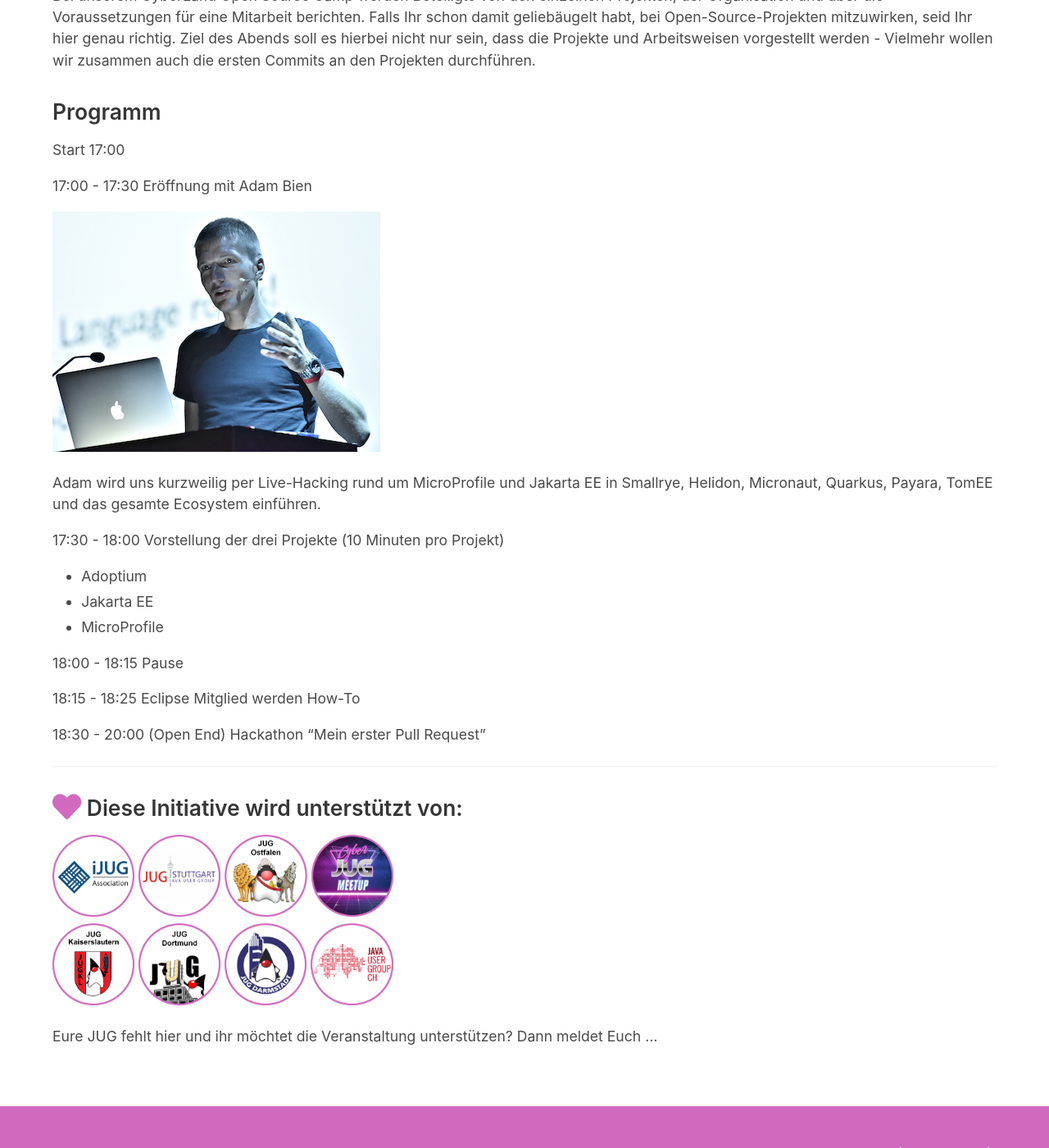
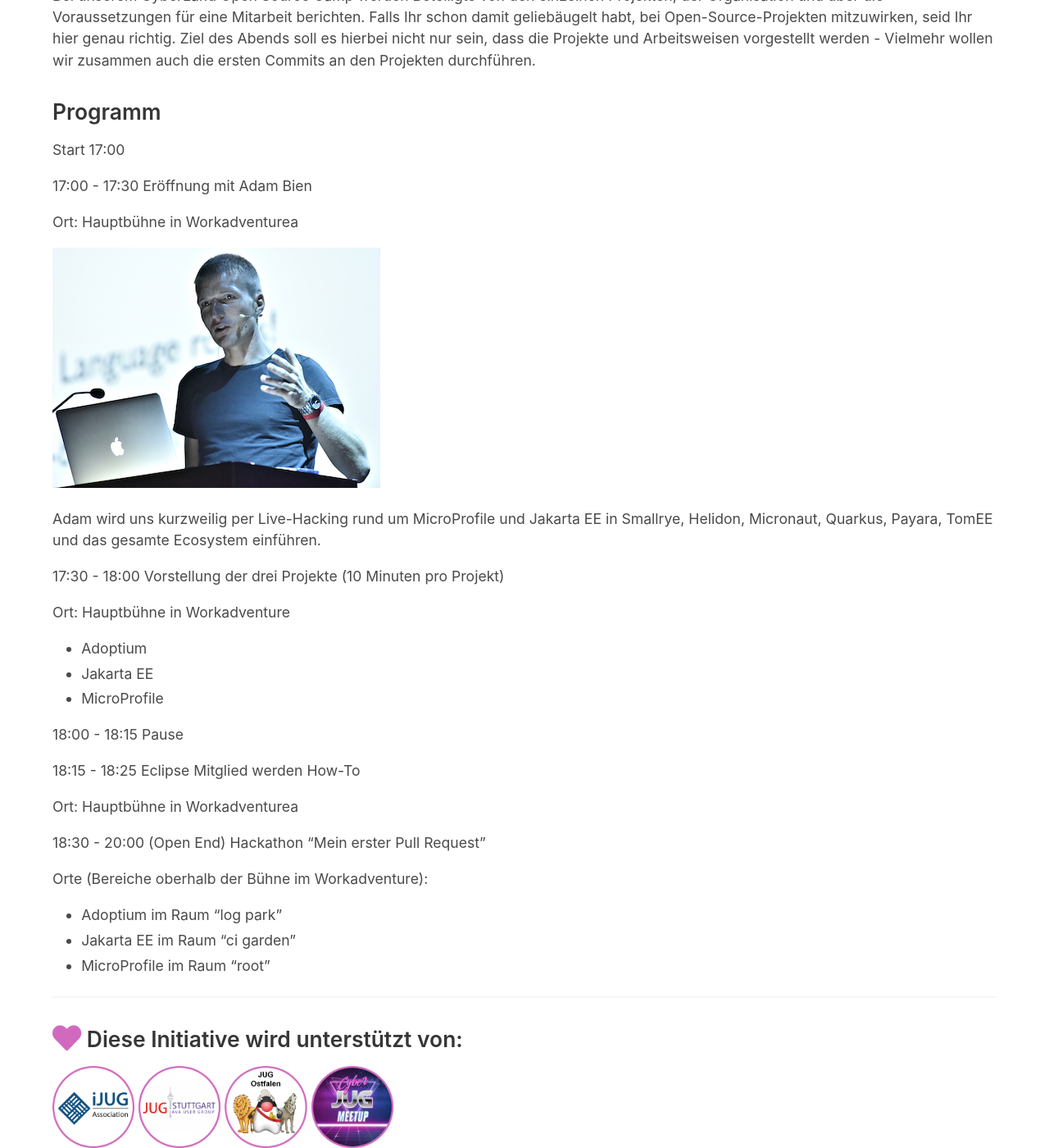
Before and after one commit to CyberLandConf/CyberLandConf.github.io, a Jekyll site: the page built from pages/events/2021-09-cyberland-open-source-camp.md, in a window 1280 px wide and 1400 px high, scrolled down 929 px. Shown: the whole window at 82% size. Built offline with Jekyll 4.4.1, drawn with Linux system fonts in a browser that asks for light colours.

Commit message:
update for event tonight

```diff
--- a/pages/events/2021-09-cyberland-open-source-camp.md
+++ b/pages/events/2021-09-cyberland-open-source-camp.md
@@ -28,11 +28,15 @@
 
 17:00 - 17:30 Eröffnung mit Adam Bien
 
+Ort: Hauptbühne in Workadventurea
+
 ![Adam](/assets/speaker/adam-bien.png)
 
 Adam wird uns kurzweilig per Live-Hacking rund um MicroProfile und Jakarta EE  in Smallrye, Helidon, Micronaut, Quarkus, Payara, TomEE und das gesamte Ecosystem einführen.
 
 17:30 - 18:00 Vorstellung der drei Projekte (10 Minuten pro Projekt)
+
+Ort: Hauptbühne in Workadventure
 
 * Adoptium
 * Jakarta EE
@@ -42,4 +46,11 @@
 
 18:15 - 18:25 Eclipse Mitglied werden How-To
 
+Ort: Hauptbühne in Workadventurea
+
 18:30 - 20:00 (Open End) Hackathon "Mein erster Pull Request"
+
+Orte (Bereiche oberhalb der Bühne im Workadventure):
+* Adoptium im Raum "log park"
+* Jakarta EE im Raum "ci garden"
+* MicroProfile im Raum "root"
```
Also changed, not shown: other parts of pages/events/2021-09-cyberland-open-source-camp.md (+1 -1 lines), pages/streams/youtube.md (+1 -1 lines).
